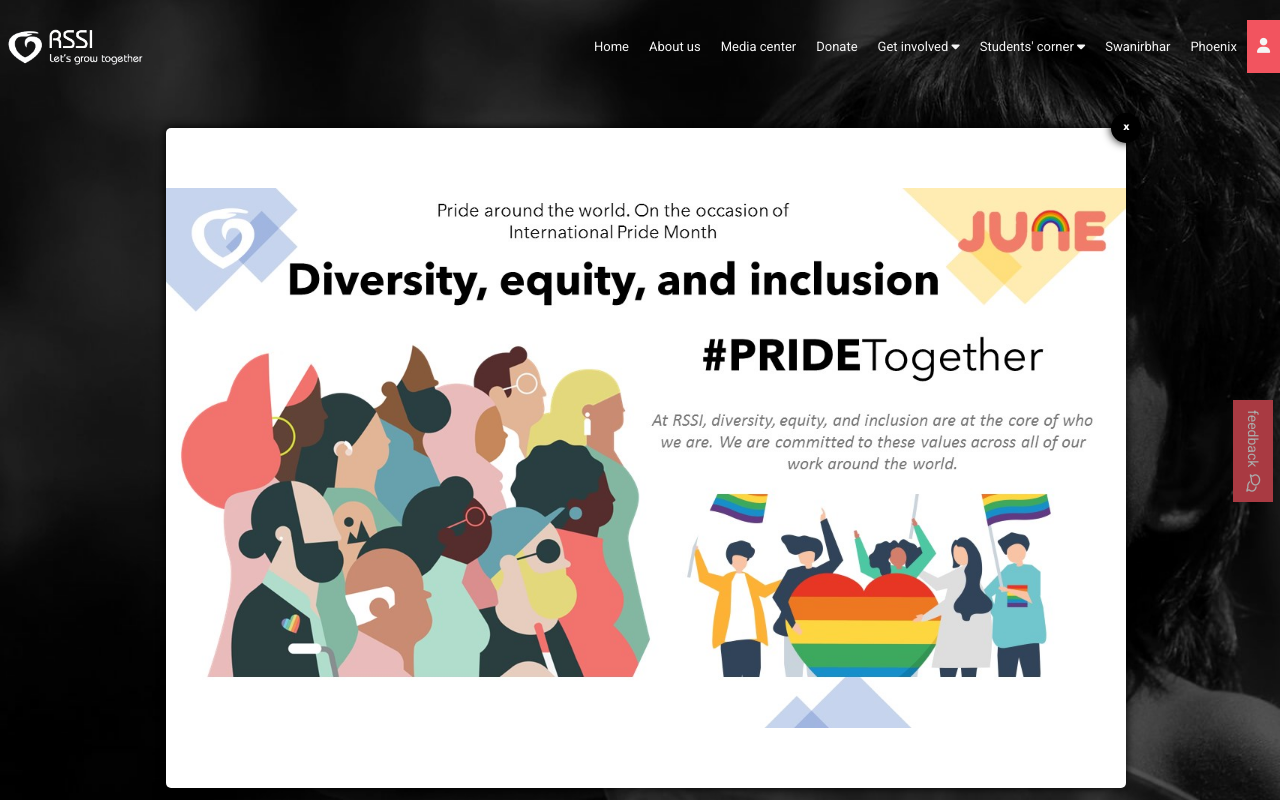
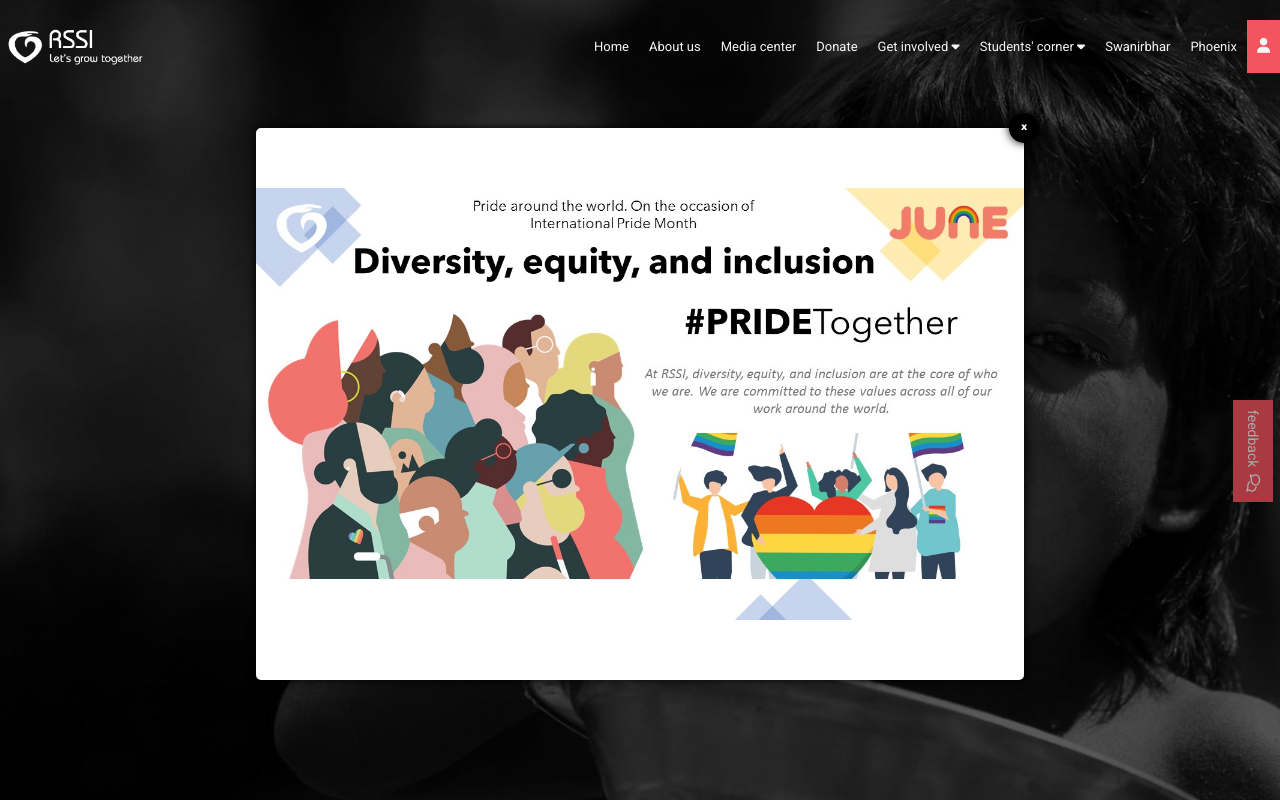
Before and after one commit to rssiweb/rssi-website, a PHP site: page / in a window 1280 px wide. Run offline with PHP 8.4, Linux system fonts and the light colour scheme; some libraries are stand-ins or nearby versions.

Commit message:
homeBanner

```diff
--- a/css/addstyle.css
+++ b/css/addstyle.css
@@ -956,9 +956,9 @@
 
 #tpopup {
     position: absolute;
-    width: 75%;
+    width: 60%;
     background: #fff;
-    left: 13%;
+    left: 20%;
     top: 16%;
     border-radius: 5px;
     padding: 60px 0;
```
